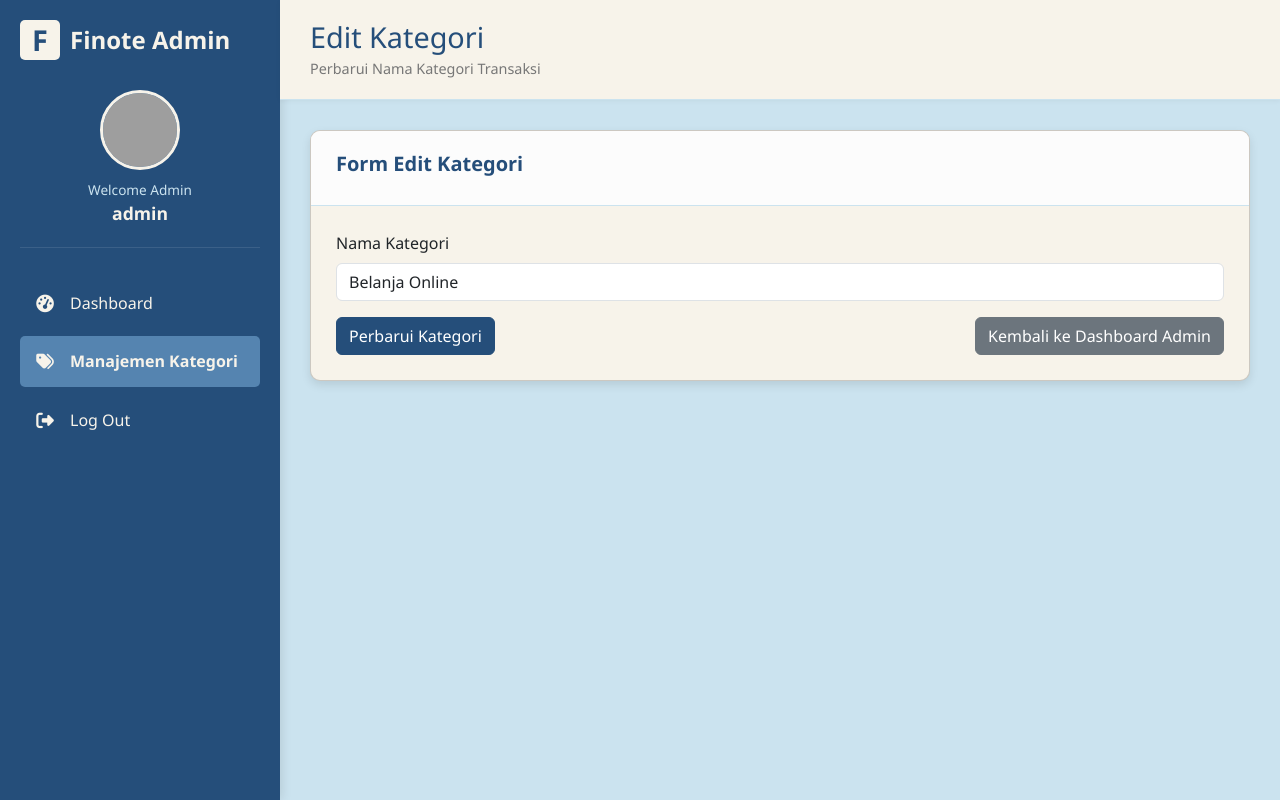
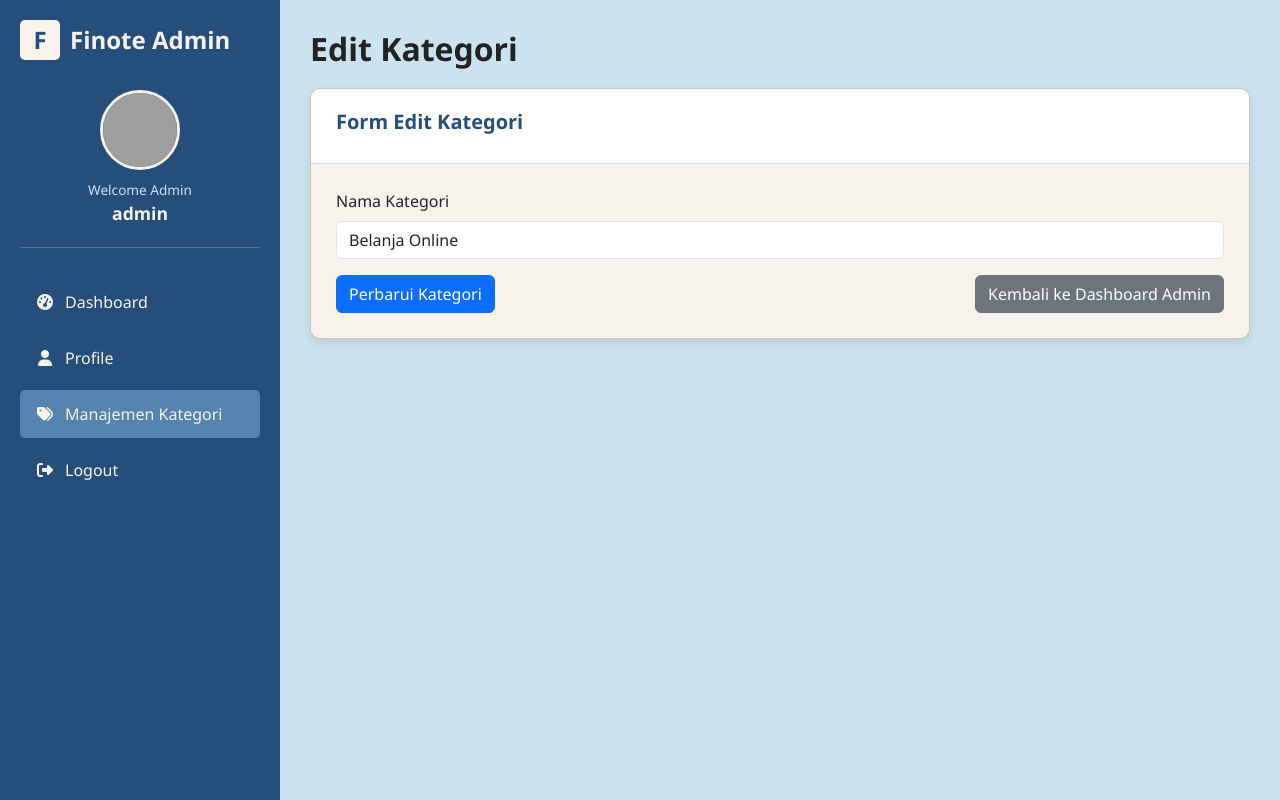
Before and after one commit to 1Envy2/Manajemen_keuangan, a PHP site: page /admin/edit_kategori.php?id=9 in a window 1280 px wide. Run offline with PHP 8.4, Linux system fonts and the light colour scheme; a user stored in the database is signed in; data comes from the database, SQL or seed files in the repository; grey boxes are pictures that could not be loaded.

Commit message:
Update edit_kategori.php

```diff
--- a/admin/edit_kategori.php
+++ b/admin/edit_kategori.php
@@ -1,25 +1,49 @@
 <?php
-// admin/edit_kategori.php
+require_once '../config.php';
+require_once '../includes/auth.php';
 
-require_once '../config.php'; // Panggil config.php yang ada di root
-require_once '../includes/auth.php'; // Panggil auth.php dari folder includes
+check_admin_access();
+$id = get_user_id();
 
-check_admin_access(); // Pastikan hanya admin yang bisa mengakses halaman ini
+$username = '';
+$email = '';
+$phone = '';
+$photo_db = '';
+$created_at = '';
 
-$category_id = $_GET['id'] ?? null; // Ambil ID kategori dari URL
+$query = "SELECT username, email, phone, photo, created_at FROM users WHERE id = ? AND role = 'admin'";
+$stmt = $conn->prepare($query);
+$stmt->bind_param("i", $id);
+$stmt->execute();
+$result = $stmt->get_result();
+if ($result->num_rows === 1) {
+    $data = $result->fetch_assoc();
+    $username = $data['username'];
+    $email = $data['email'];
+    $phone = $data['phone'] ?? '';
+    $photo_db = $data['photo'] ?? '';
+    $created_at = $data['created_at'];
+}
+$stmt->close();
+
+$photo_url = (!empty($photo_db) && file_exists('../uploads/' . $photo_db))
+    ? BASE_URL . '/uploads/' . $photo_db
+    : BASE_URL . '/assets/admin_profile.jpeg';
+
+$current_page = basename($_SERVER['PHP_SELF']);
+
+$category_id = $_GET['id'] ?? null;
 $category_name = '';
 $name_err = '';
 $success_msg = '';
 $error_msg = '';
 
-// Jika ID tidak valid atau tidak ada, redirect ke dashboard admin
 if ($category_id === null || !is_numeric($category_id)) {
     $_SESSION['error_message'] = "ID kategori tidak valid.";
     header('location: ' . BASE_URL . '/admin/dashboard.php');
     exit;
 }
 
-// --- Ambil data kategori yang akan diedit dari database ---
 $sql_get = "SELECT name FROM categories WHERE id = ?";
 if ($stmt_get = $conn->prepare($sql_get)) {
     $stmt_get->bind_param("i", $category_id);
@@ -27,180 +51,258 @@ if ($stmt_get = $conn->prepare($sql_get)) {
         $result_get = $stmt_get->get_result();
         if ($result_get->num_rows == 1) {
             $category_data = $result_get->fetch_assoc();
-            $category_name = $category_data['name']; // Set nama kategori untuk ditampilkan di form
+            $category_name = $category_data['name'];
         } else {
-            // Kategori tidak ditemukan, redirect
             $_SESSION['error_message'] = "Kategori tidak ditemukan.";
-            header('location: ' . BASE_URL . '/admin/dashboard.php'); // LINK KEMBALI KE DASHBOARD ADMIN
+            header('location: ' . BASE_URL . '/admin/dashboard.php');
             exit;
         }
     } else {
-        $error_msg = "Gagal mengambil data kategori. Silakan coba lagi nanti.";
+        $error_msg = "Gagal mengambil data kategori.";
     }
     $stmt_get->close();
 }
 
-
-// --- Proses form saat submit untuk update ---
 if ($_SERVER['REQUEST_METHOD'] == 'POST') {
-    // Validasi nama kategori baru
     if (empty(trim($_POST['category_name']))) {
         $name_err = 'Nama kategori tidak boleh kosong.';
     } else {
         $new_category_name = trim($_POST['category_name']);
-
-        // Cek apakah nama kategori baru sudah ada untuk kategori lain (bukan kategori yang sedang diedit)
         $sql_check = "SELECT id FROM categories WHERE name = ? AND id != ?";
         if ($stmt_check = $conn->prepare($sql_check)) {
-            $stmt_check->bind_param("si", $param_name, $param_id);
-            $param_name = $new_category_name;
-            $param_id = $category_id;
+            $stmt_check->bind_param("si", $new_category_name, $category_id);
             if ($stmt_check->execute()) {
                 $stmt_check->store_result();
                 if ($stmt_check->num_rows == 1) {
                     $name_err = 'Kategori dengan nama ini sudah ada.';
                 }
             } else {
-                $error_msg = "Oops! Terjadi kesalahan saat cek nama kategori. Silakan coba lagi nanti.";
+                $error_msg = "Terjadi kesalahan saat cek nama kategori.";
             }
             $stmt_check->close();
         }
     }
 
-    // Jika tidak ada error validasi, update database
     if (empty($name_err) && empty($error_msg)) {
         $sql_update = "UPDATE categories SET name = ? WHERE id = ?";
         if ($stmt_update = $conn->prepare($sql_update)) {
-            $stmt_update->bind_param("si", $param_name, $param_id);
-            $param_name = $new_category_name;
-            $param_id = $category_id;
+            $stmt_update->bind_param("si", $new_category_name, $category_id);
             if ($stmt_update->execute()) {
                 $success_msg = 'Kategori berhasil diperbarui!';
-                $category_name = $new_category_name; // Update variabel untuk tampilan form
+                $category_name = $new_category_name;
             } else {
-                $error_msg = "Gagal memperbarui kategori. Silakan coba lagi.";
+                $error_msg = "Gagal memperbarui kategori.";
             }
             $stmt_update->close();
         }
     }
 }
-$conn->close(); // Tutup koneksi database
+
+$conn->close();
 ?>
 
 <!DOCTYPE html>
 <html lang="id">
 <head>
     <meta charset="UTF-8">
-    <meta name="viewport" content="width=device-width, initial-scale=1.0">
-    <title>Admin - Edit Kategori</title>
-    <link href="https://cdn.jsdelivr.net/npm/bootstrap@5.3.3/dist/css/bootstrap.min.css" rel="stylesheet" integrity="sha384-QWTKZyjpPEjISv5WaRU9OFeRpok6YctnYmDr5pNlyT2bRjXh0JMhjY6hW+ALEwIH" crossorigin="anonymous">
-    <link rel="stylesheet" href="https://cdnjs.cloudflare.com/ajax/libs/font-awesome/6.5.2/css/all.min.css" integrity="sha512-SnH5WK+bZxgPHs44uWIX+LLJAJ9/2PkPKZ5QiAj6Ta86w+fsb2TkcmfRyVX3pBnMFcV7oQPJkl9QevSCWr3W6A==" crossorigin="anonymous" referrerpolicy="no-referrer" />
+    <title>Edit Kategori</title>
+    <link href="https://cdn.jsdelivr.net/npm/bootstrap@5.3.3/dist/css/bootstrap.min.css" rel="stylesheet">
+    <link rel="stylesheet" href="https://cdnjs.cloudflare.com/ajax/libs/font-awesome/6.5.2/css/all.min.css">
     <style>
-        /* CSS yang sama dengan dashboard admin */
-        :root { --color-dark-blue: #254E7A; --color-medium-blue: #5584B0; --color-light-blue: #82C2E6; --color-baby-blue: #CBE3EF; --color-off-white: #F7F3EA; }
-        body { font-family: 'Segoe UI', Tahoma, Geneva, Verdana, sans-serif; background-color: var(--color-baby-blue); display: flex; min-height: 100vh; }
-        .sidebar { width: 280px; background-color: var(--color-dark-blue); color: var(--color-off-white); padding: 20px; box-shadow: 2px 0 10px rgba(0,0,0,0.1); flex-shrink: 0; }
-        .logo { display: flex; align-items: center; gap: 10px; margin-bottom: 30px; font-size: 1.5rem; font-weight: bold; }
-        .logo-icon { width: 40px; height: 40px; background-color: var(--color-off-white); color: var(--color-dark-blue); display: flex; align-items: center; justify-content: center; border-radius: 5px; font-weight: bold; font-size: 1.2em; }
-        .profile { display: flex; flex-direction: column; align-items: center; margin-bottom: 30px; padding-bottom: 20px; border-bottom: 1px solid rgba(255,255,255,0.1); }
-        .avatar { width: 80px; height: 80px; border-radius: 50%; background-color: var(--color-medium-blue); margin-bottom: 10px; overflow: hidden; border: 3px solid var(--color-off-white); }
-        .avatar img { width: 100%; height: 100%; object-fit: cover; }
-        .welcome { font-size: 0.85rem; color: var(--color-baby-blue); }
-        .name { font-weight: 600; font-size: 1.1rem; color: var(--color-off-white); }
-        .menu { list-style: none; padding: 0; margin: 0; }
-        .menu-item { display: flex; align-items: center; padding: 12px 15px; border-radius: 5px; margin-bottom: 8px; cursor: pointer; transition: background-color 0.3s, color 0.3s; }
-        .menu-item:hover { background-color: var(--color-medium-blue); color: var(--color-off-white); }
-        .menu-item.active { background-color: var(--color-medium-blue); color: var(--color-off-white); font-weight: 600; }
-        .menu-item a { color: inherit; text-decoration: none; display: flex; align-items: center; width: 100%; }
-        .menu-icon { margin-right: 15px; width: 20px; text-align: center; font-size: 1.1em; }
-        .main-content { flex: 1; display: flex; flex-direction: column; }
-        .header { background-color: var(--color-off-white); padding: 20px 30px; border-bottom: 1px solid var(--color-baby-blue); display: flex; justify-content: space-between; align-items: center; box-shadow: 0 1px 5px rgba(0,0,0,0.05); flex-shrink: 0; }
-        .title h1 { font-size: 1.8rem; margin-bottom: 3px; color: var(--color-dark-blue); }
-        .subtitle { font-size: 0.9rem; color: #777; }
-        .content { padding: 30px; flex: 1; overflow-y: auto; }
-        .card { background-color: var(--color-off-white); border-radius: 10px; box-shadow: 0 4px 10px rgba(0, 0, 0, 0.1); overflow: hidden; margin-bottom: 25px; }
-        .card-header { padding: 18px 25px; border-bottom: 1px solid var(--color-baby-blue); background-color: #fcfcfc; display: flex; justify-content: space-between; align-items: center;}
-        .card-title { font-size: 1.25rem; font-weight: 600; color: var(--color-dark-blue); }
-        .card-content { padding: 25px; }
+        :root {
+            --color-dark-blue: #254E7A;
+            --color-medium-blue: #5584B0;
+            --color-light-blue: #82C2E6;
+            --color-baby-blue: #CBE3EF;
+            --color-off-white: #F7F3EA;
+        }
+        body {
+            font-family: 'Segoe UI', sans-serif;
+            background-color: var(--color-baby-blue);
+            display: flex;
+            min-height: 100vh;
+        }
+        .sidebar {
+            width: 280px;
+            background-color: var(--color-dark-blue);
+            color: var(--color-off-white);
+            padding: 20px;
+            flex-shrink: 0;
+        }
+        .logo {
+            display: flex;
+            align-items: center;
+            gap: 10px;
+            margin-bottom: 30px;
+            font-size: 1.5rem;
+            font-weight: bold;
+        }
+        .logo-icon {
+            width: 40px;
+            height: 40px;
+            background-color: var(--color-off-white);
+            color: var(--color-dark-blue);
+            display: flex;
+            align-items: center;
+            justify-content: center;
+            border-radius: 5px;
+        }
+        .profile {
+            text-align: center;
+            margin-bottom: 30px;
+            border-bottom: 1px solid rgba(255,255,255,0.2);
+            padding-bottom: 20px;
+        }
+        .avatar {
+            width: 80px;
+            height: 80px;
+            border-radius: 50%;
+            overflow: hidden;
+            margin: 0 auto 10px;
+            border: 3px solid var(--color-off-white);
+        }
+        .avatar img {
+            width: 100%;
+            height: 100%;
+            object-fit: cover;
+        }
+        .welcome {
+            font-size: 0.85rem;
+            color: var(--color-baby-blue);
+        }
+        .name {
+            font-weight: 600;
+            font-size: 1.1rem;
+            color: var(--color-off-white);
+        }
+        .menu {
+            list-style: none;
+            padding: 0;
+        }
+        .menu-item {
+            padding: 12px 15px;
+            margin-bottom: 8px;
+            border-radius: 5px;
+            transition: 0.3s;
+        }
+        .menu-item:hover,
+        .menu-item.active {
+            background-color: var(--color-medium-blue);
+        }
+        .menu-item a {
+            text-decoration: none;
+            color: inherit;
+            display: flex;
+            align-items: center;
+        }
+        .menu-icon {
+            margin-right: 10px;
+            width: 20px;
+            text-align: center;
+        }
+        .main-content {
+            flex: 1;
+            display: flex;
+            flex-direction: column;
+        }
+        .content {
+            padding: 30px;
+            flex: 1;
+            overflow-y: auto;
+        }
+        .page-title {
+            font-size: 2rem;
+            font-weight: 600;
+            color: #222;
+            margin-bottom: 20px;
+        }
+        .card {
+            background-color: var(--color-off-white);
+            border-radius: 10px;
+            box-shadow: 0 4px 10px rgba(0, 0, 0, 0.1);
+            overflow: hidden;
+            margin-bottom: 25px;
+        }
+        .card-header {
+            padding: 18px 25px;
+            border-bottom: 1px solid var(--color-baby-blue);
+            background-color: white;
+            display: flex;
+            justify-content: space-between;
+            align-items: center;
+        }
+        .card-title {
+            font-size: 1.25rem;
+            font-weight: 600;
+            color: var(--color-dark-blue);
+        }
+        .card-content {
+            padding: 25px;
+        }
     </style>
 </head>
 <body>
+
 <div class="sidebar">
     <div class="logo">
-            <div class="logo-icon">F</div> <span>Finote Admin</span>
+        <div class="logo-icon">F</div> Finote Admin
     </div>
-
     <div class="profile">
         <div class="avatar">
-                <img src="<?= BASE_URL ?>/assets/admin_profile.jpeg" alt="Admin Profile">
+            <img src="<?= $photo_url ?>?v=<?= time() ?>" alt="Foto Admin">
         </div>
-            <span class="welcome">Welcome Admin</span>
-            <span class="name"><?php echo htmlspecialchars($_SESSION['username'] ?? 'Admin'); ?></span>
+        <div class="welcome">Welcome Admin</div>
+        <div class="name"><?= htmlspecialchars($username) ?></div>
     </div>
-
     <ul class="menu">
-            <li class="menu-item">
-                <a href="<?= BASE_URL ?>/admin/dashboard.php">
-                    <span class="menu-icon"><i class="fas fa-tachometer-alt"></i></span>
-                    <span>Dashboard</span>
-                </a>
+        <li class="menu-item <?= $current_page == 'dashboard.php' ? 'active' : '' ?>">
+            <a href="dashboard.php"><span class="menu-icon"><i class="fas fa-tachometer-alt"></i></span> Dashboard</a>
         </li>
-            <li class="menu-item active">
-                <a href="<?= BASE_URL ?>/admin/tambah_kategori.php"> <span class="menu-icon"><i class="fas fa-tags"></i></span>
-                    <span>Manajemen Kategori</span>
-                </a>
+        <li class="menu-item <?= $current_page == 'profile_admin.php' ? 'active' : '' ?>">
+            <a href="profile_admin.php"><span class="menu-icon"><i class="fas fa-user"></i></span> Profile</a>
+        </li>
+        <li class="menu-item <?= $current_page == 'tambah_kategori.php' || $current_page == 'edit_kategori.php' ? 'active' : '' ?>">
+            <a href="tambah_kategori.php"><span class="menu-icon"><i class="fas fa-tags"></i></span> Manajemen Kategori</a>
         </li>
         <li class="menu-item">
-                <a href="<?= BASE_URL ?>/logout.php">
-                    <span class="menu-icon"><i class="fas fa-sign-out-alt"></i></span>
-                    <span>Log Out</span>
-                </a>
+            <a href="../logout.php"><span class="menu-icon"><i class="fas fa-sign-out-alt"></i></span> Logout</a>
         </li>
     </ul>
 </div>
 
 <div class="main-content">
-        <div class="header">
-            <div class="title">
-                <h1>Edit Kategori</h1>
-                <div class="subtitle">Perbarui Nama Kategori Transaksi</div>
-            </div>
-        </div>
+    <div class="content">
+        <h2 class="page-title">Edit Kategori</h2>
 
-        <div class="content">
         <div class="card">
             <div class="card-header">
                 <div class="card-title">Form Edit Kategori</div>
             </div>
             <div class="card-content">
                 <?php if (!empty($success_msg)): ?>
-                        <div class="alert alert-success" role="alert">
-                            <?php echo $success_msg; ?>
-                        </div>
+                    <div class="alert alert-success"><?= $success_msg ?></div>
                 <?php endif; ?>
                 <?php if (!empty($error_msg)): ?>
-                        <div class="alert alert-danger" role="alert">
-                            <?php echo $error_msg; ?>
-                        </div>
+                    <div class="alert alert-danger"><?= $error_msg ?></div>
                 <?php endif; ?>
 
                 <form action="<?= htmlspecialchars($_SERVER['PHP_SELF']) . '?id=' . $category_id; ?>" method="post">
                     <div class="mb-3">
                         <label for="category_name" class="form-label">Nama Kategori</label>
                         <input type="text" name="category_name" id="category_name"
-                                class="form-control <?php echo (!empty($name_err)) ? 'is-invalid' : ''; ?>"
-                                value="<?php echo htmlspecialchars($category_name); ?>">
-                            <span class="invalid-feedback"><?php echo $name_err; ?></span>
+                               class="form-control <?= (!empty($name_err)) ? 'is-invalid' : ''; ?>"
+                               value="<?= htmlspecialchars($category_name); ?>">
+                        <div class="invalid-feedback"><?= $name_err ?></div>
                     </div>
                     <div class="d-flex justify-content-between">
-                            <button type="submit" class="btn btn-primary" style="background-color: var(--color-dark-blue); border-color: var(--color-dark-blue);">Perbarui Kategori</button>
-                            <a href="<?= BASE_URL ?>/admin/dashboard.php" class="btn btn-secondary">Kembali ke Dashboard Admin</a> </div>
+                        <button type="submit" class="btn btn-primary">Perbarui Kategori</button>
+                        <a href="dashboard.php" class="btn btn-secondary">Kembali ke Dashboard Admin</a>
+                    </div>
                 </form>
             </div>
         </div>
     </div>
 </div>
 
-    <script src="https://cdn.jsdelivr.net/npm/bootstrap@5.3.3/dist/js/bootstrap.bundle.min.js" integrity="sha384-YvpcrYf0tY3lHB60NNkmXc5s9fDVZLESaAA55NDzOxhy9GkcIdslK1eN7N6jIeHz" crossorigin="anonymous"></script>
 </body>
 </html>
```
Lines whose indentation alone changed are shown as unchanged.
